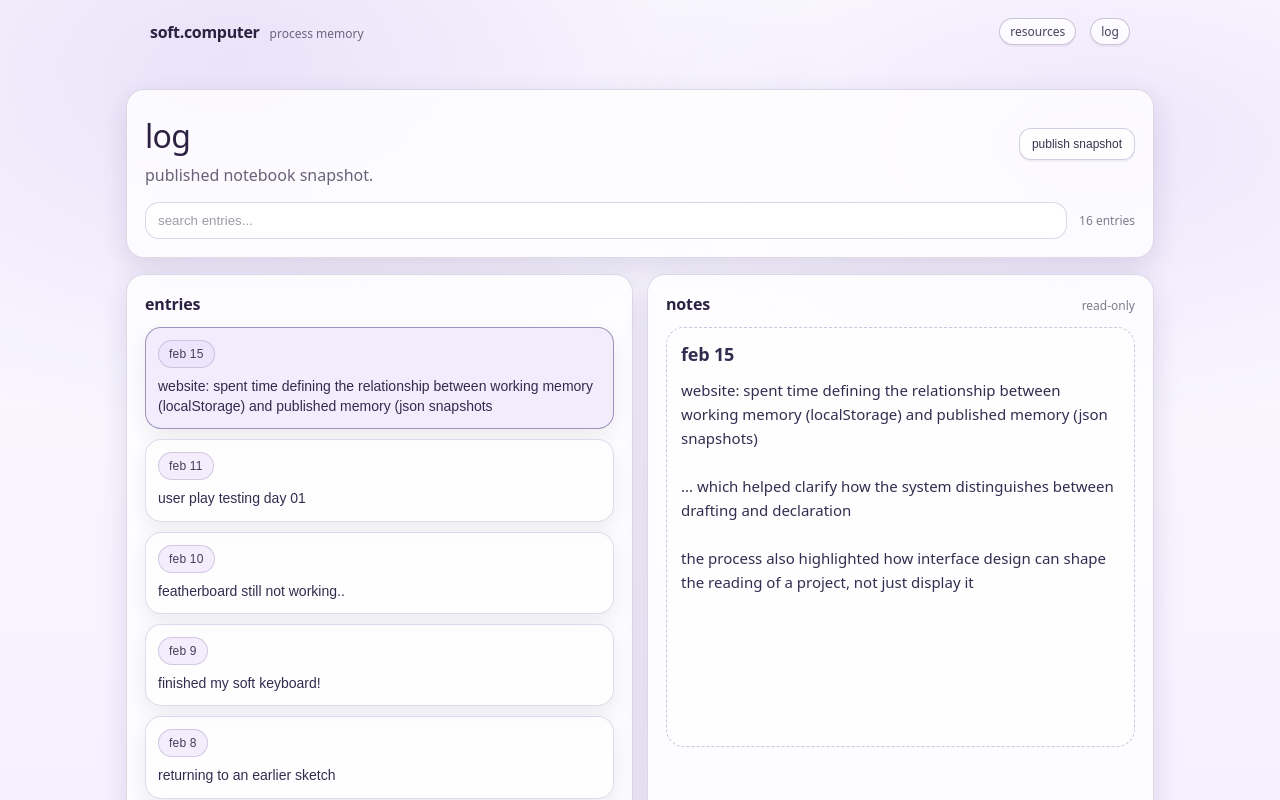
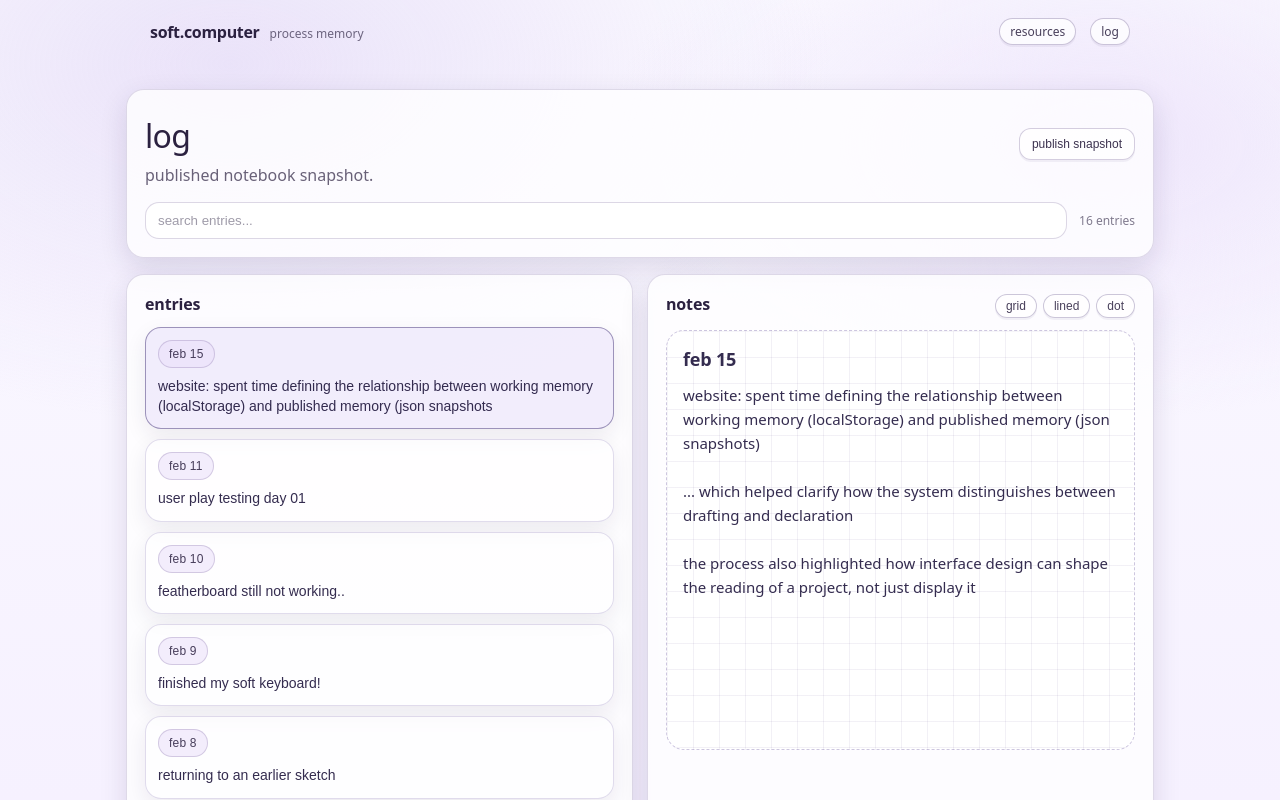
Before and after one commit to yafira/soft-computer, a Next.js app: page /log in a window 1280 px wide. Shown: the top 800 px of the page. Built offline with nearby package versions, Linux system fonts and the light colour scheme.

Commit message:
ui: added paper mode toggle for notes view

```diff
--- a/src/app/globals.css
+++ b/src/app/globals.css
@@ -218,7 +218,7 @@ a {
 .miniRow {
   display: grid;
   grid-template-columns: 88px 1fr;
-  align-items: flex-start; /* nicer when title wraps */
+  align-items: flex-start;
   gap: 12px;
   padding: 12px;
   border-radius: 16px;
@@ -349,7 +349,7 @@ a {
   height: 100%;
 }
 
-/* keep punch card styling how it was before (lavender) */
+/* punchcard */
 .punchCard {
   fill: #e9defa;
 }
@@ -423,7 +423,7 @@ a {
   fill: rgba(233, 222, 250, 0.98);
 }
 
-/* new: outline of the clipped corner */
+/* outline of the clipped corner */
 .punchCardCutStroke {
   fill: none;
   stroke: rgba(60, 35, 110, 0.22);
@@ -698,10 +698,20 @@ a {
 .notePaper {
   margin-top: 12px;
   border: 1px dashed rgba(145, 130, 185, 0.45);
-  background: rgba(255, 255, 255, 0.65);
   border-radius: 18px;
-  padding: 14px;
+  padding: 16px;
   min-height: 420px;
+
+  background-color: rgba(255, 255, 255, 0.82);
+
+  /* subtle eng notebook grid */
+  background-image:
+    linear-gradient(rgba(90, 70, 140, 0.08) 1px, transparent 1px),
+    linear-gradient(90deg, rgba(90, 70, 140, 0.08) 1px, transparent 1px);
+
+  background-size: 26px 26px;
+
+  box-shadow: inset 0 0 0 1px rgba(255, 255, 255, 0.35);
 }
 
 .noteHeader {
@@ -732,3 +742,33 @@ a {
 .entryRowOnly .entryRowTop {
   margin-bottom: 0;
 }
+
+/* notebook paper modes */
+
+.notePaper.is-grid {
+  background-color: rgba(255, 255, 255, 0.82);
+  background-image:
+    linear-gradient(rgba(90, 70, 140, 0.08) 1px, transparent 1px),
+    linear-gradient(90deg, rgba(90, 70, 140, 0.08) 1px, transparent 1px);
+  background-size: 26px 26px;
+}
+
+.notePaper.is-lined {
+  background-color: rgba(255, 255, 255, 0.88);
+  background-image: linear-gradient(
+    to bottom,
+    transparent 0px,
+    transparent 23px,
+    rgba(90, 70, 140, 0.12) 24px
+  );
+  background-size: 100% 26px;
+}
+
+.notePaper.is-dot {
+  background-color: rgba(255, 255, 255, 0.88);
+  background-image: radial-gradient(
+    rgba(90, 70, 140, 0.18) 1.2px,
+    transparent 1.2px
+  );
+  background-size: 22px 22px;
+}
--- a/src/app/log/page.js
+++ b/src/app/log/page.js
@@ -3,6 +3,8 @@
 import { useEffect, useMemo, useState } from "react";
 import { useSearchParams } from "next/navigation";
 import PublishLogsButton from "@/components/PublishLogsButton";
+
+const PAPER_MODE_KEY = "softcomputer-paper-mode";
 
 function previewText(raw, maxChars = 120) {
   const t = (raw || "").trim();
@@ -35,6 +37,21 @@ export default function LogNotebookPage() {
   const [entries, setEntries] = useState([]);
   const [query, setQuery] = useState("");
   const [activeId, setActiveId] = useState(null);
+
+  const [paperMode, setPaperMode] = useState("grid");
+
+  // load saved paper mode
+  useEffect(() => {
+    const saved = localStorage.getItem(PAPER_MODE_KEY);
+    if (saved === "grid" || saved === "lined" || saved === "dot") {
+      setPaperMode(saved);
+    }
+  }, []);
+
+  // persist paper mode
+  useEffect(() => {
+    localStorage.setItem(PAPER_MODE_KEY, paperMode);
+  }, [paperMode]);
 
   // published snapshot (public)
   useEffect(() => {
@@ -89,7 +106,6 @@ export default function LogNotebookPage() {
             </p>
           </div>
 
-          {/* optional: keep this button for you while you’re publishing */}
           <div style={{ display: "flex", gap: 10, alignItems: "center" }}>
             <PublishLogsButton />
           </div>
@@ -146,11 +162,40 @@ export default function LogNotebookPage() {
         <div className="panel logCol">
           <div className="panelTitleRow">
             <div className="h2">notes</div>
-            <div className="small subtle">read-only</div>
+
+            <div style={{ display: "flex", gap: 6, flexWrap: "wrap" }}>
+              <button
+                type="button"
+                className="kbd"
+                onClick={() => setPaperMode("grid")}
+                aria-pressed={paperMode === "grid"}
+                title="grid paper"
+              >
+                grid
+              </button>
+              <button
+                type="button"
+                className="kbd"
+                onClick={() => setPaperMode("lined")}
+                aria-pressed={paperMode === "lined"}
+                title="lined paper"
+              >
+                lined
+              </button>
+              <button
+                type="button"
+                className="kbd"
+                onClick={() => setPaperMode("dot")}
+                aria-pressed={paperMode === "dot"}
+                title="dot grid paper"
+              >
+                dot
+              </button>
+            </div>
           </div>
 
           {activeEntry ? (
-            <article className="notePaper">
+            <article className={`notePaper is-${paperMode}`}>
               <div className="noteHeader">
                 <div className="h2" style={{ margin: 0 }}>
                   {activeEntry.label}
@@ -160,7 +205,7 @@ export default function LogNotebookPage() {
               <div className="noteBody">{activeEntry.text}</div>
             </article>
           ) : (
-            <div className="notePaper emptyState">
+            <div className={`notePaper is-${paperMode} emptyState`}>
               select an entry to read it.
             </div>
           )}
```
